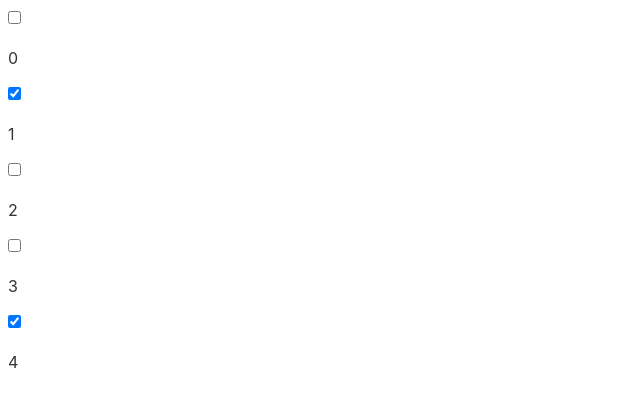
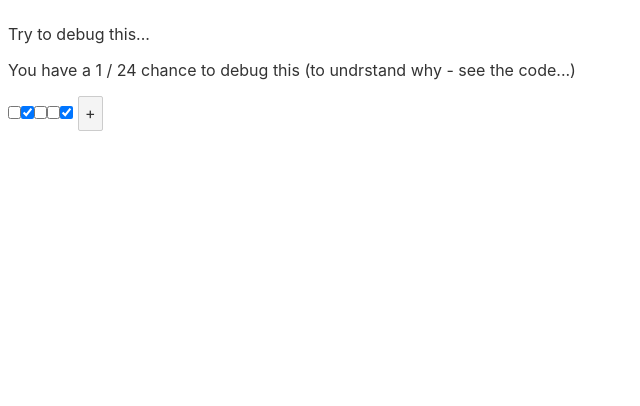
Before and after one commit to shayaulman/Bug-v1, a Svelte app: page / in a window 1280 px wide. Shown: the top 406 px of the page, without its empty margins (0-640 px from the left). Built offline with nearby package versions, Linux system fonts and the light colour scheme.

Commit message:
Got things to work

```diff
--- a/src/App.svelte
+++ b/src/App.svelte
@@ -1,17 +1,27 @@
 <script>
 	let bugs = [false, true, false, false, true];
+	let solved = false;
+	const debug = (index) => {
+		if (bugs[index] === true) return;
+		bugs = bugs.map((bug, i) => bug === true ? true : Math.random() > 0.50 && i !== index);
+		solved = !bugs.includes(true);
+	}
 
-	const debug = (index) => {
-		if (bugs[index] === true) return
-
-		bugs = bugs.map((bug, i) => bug === false && Math.random() > 0.5 && i !== index);
+	let chance = [...Array(bugs.length).keys()].slice(1).reduce((a,b) => a*b);
+	const addBug = () => {
+		let a = [...bugs].push(true);
+		bugs = a;
 	}
 </script>
 <div>
+<p>Try to debug this...</p>
+<p>You have a  1 / { chance } chance to debug this (to undrstand why - see the code...)</p>
+{#if !solved }
 	{#each bugs as bug, i}
-		<input type="checkbox" on:change={() => debug(i)} bind:checked={bug}>
-	<p>
-		{i}
-	</p>
+		<input type="checkbox" on:change={ () => debug(i) } bind:checked={ bug }>
 	{/each}
+{:else}
+	<p>'Hooray!!'</p>
+{/if}
+<button on:click={ addBug }>+</button>
 </div>
```
Also changed, not shown: 1 other file (tests, documents, lock files or other folders).
